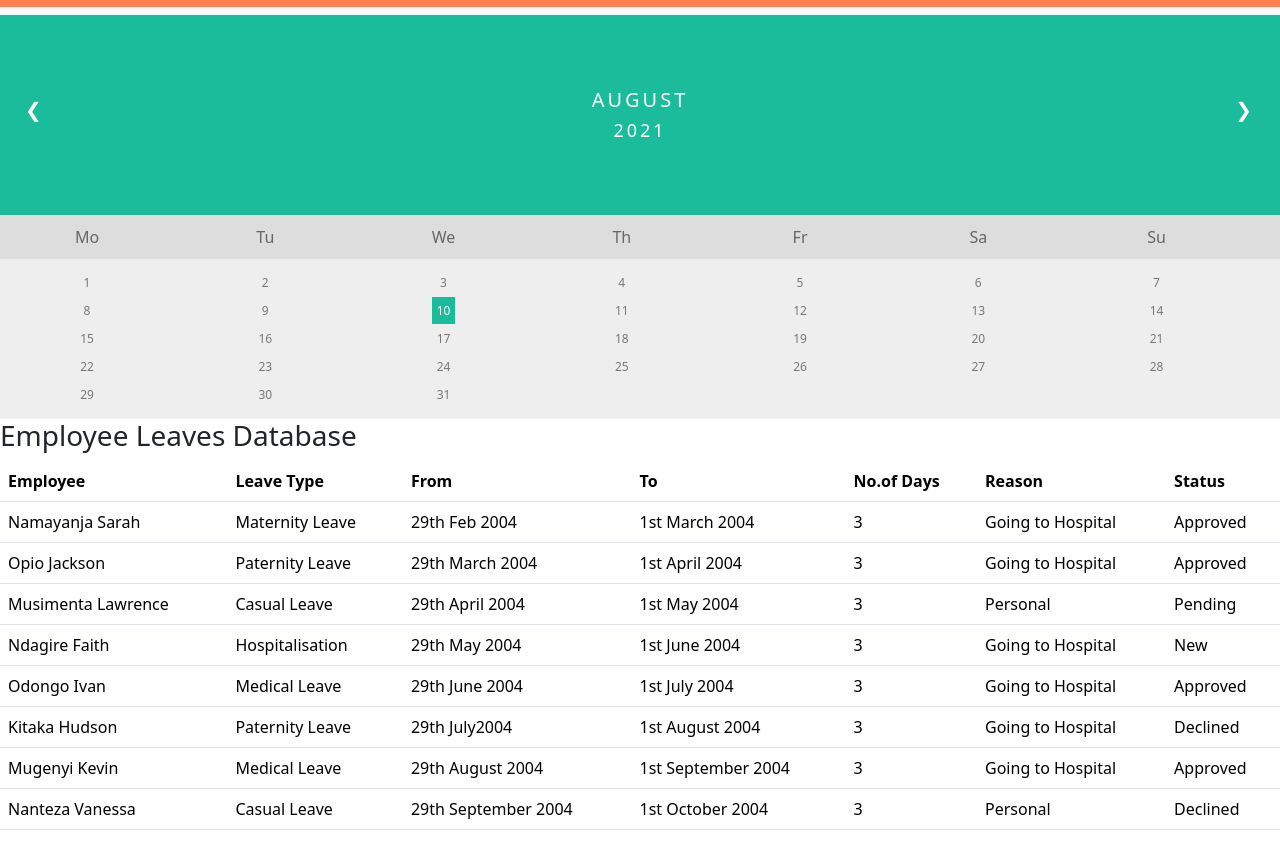
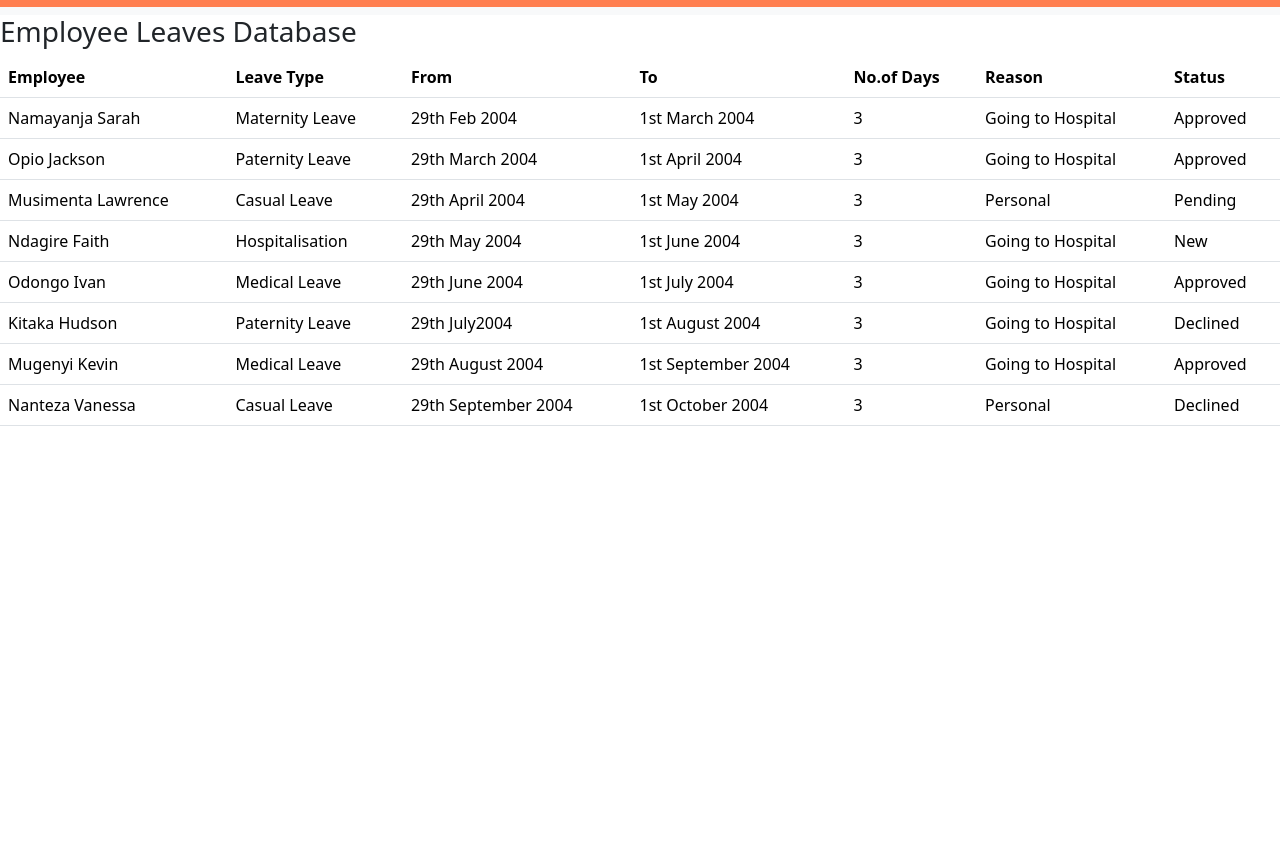
Before and after one commit to achanfaithkatrina/CQ10, a plain HTML site: page front end/project.html/database.html in a window 1280 px wide. Shown: the part 61-907 px from the top of the page. After the commit the page ends 800 px from the top, so only its background shows below. Drawn offline with nearby package versions, Linux system fonts and the light colour scheme.

Commit message:
new work

```diff
--- a/front end/project.html/database.html
+++ b/front end/project.html/database.html
@@ -41,57 +41,6 @@
         </div>
       </nav>
       <!-- navbar ends here -->
-      <div class="month">
-        <ul>
-          <li class="prev">&#10094;</li>
-          <li class="next">&#10095;</li>
-          <li>August<br><span style="font-size:18px">2021</span></li>
-        </ul>
-      </div>
-
-      <ul class="weekdays">
-        <li>Mo</li>
-        <li>Tu</li>
-        <li>We</li>
-        <li>Th</li>
-        <li>Fr</li>
-        <li>Sa</li>
-        <li>Su</li>
-      </ul>
-
-      <ul class="days">
-        <li>1</li>
-        <li>2</li>
-        <li>3</li>
-        <li>4</li>
-        <li>5</li>
-        <li>6</li>
-        <li>7</li>
-        <li>8</li>
-        <li>9</li>
-        <li><span class="active">10</span></li>
-        <li>11</li>
-        <li>12</li>
-        <li>13</li>
-        <li>14</li>
-        <li>15</li>
-        <li>16</li>
-        <li>17</li>
-        <li>18</li>
-        <li>19</li>
-        <li>20</li>
-        <li>21</li>
-        <li>22</li>
-        <li>23</li>
-        <li>24</li>
-        <li>25</li>
-        <li>26</li>
-        <li>27</li>
-        <li>28</li>
-        <li>29</li>
-        <li>30</li>
-        <li>31</li>
-      </ul>
     <h3 class="Employees">Employee Leaves Database</h3>
     <table class="table">
         <tr>
--- a/front end/project.html/profiles.css
+++ b/front end/project.html/profiles.css
@@ -42,7 +42,7 @@
     align-content: center;
 }
 #edit{
-    background-color:green;
+    background-color:coral;
 }
 .Employees{
     align-content: center;
```
Also changed, not shown: front end/project.html/profiles.html (+8 -8 lines), front end/project.html/view.html (+2 -2 lines).
